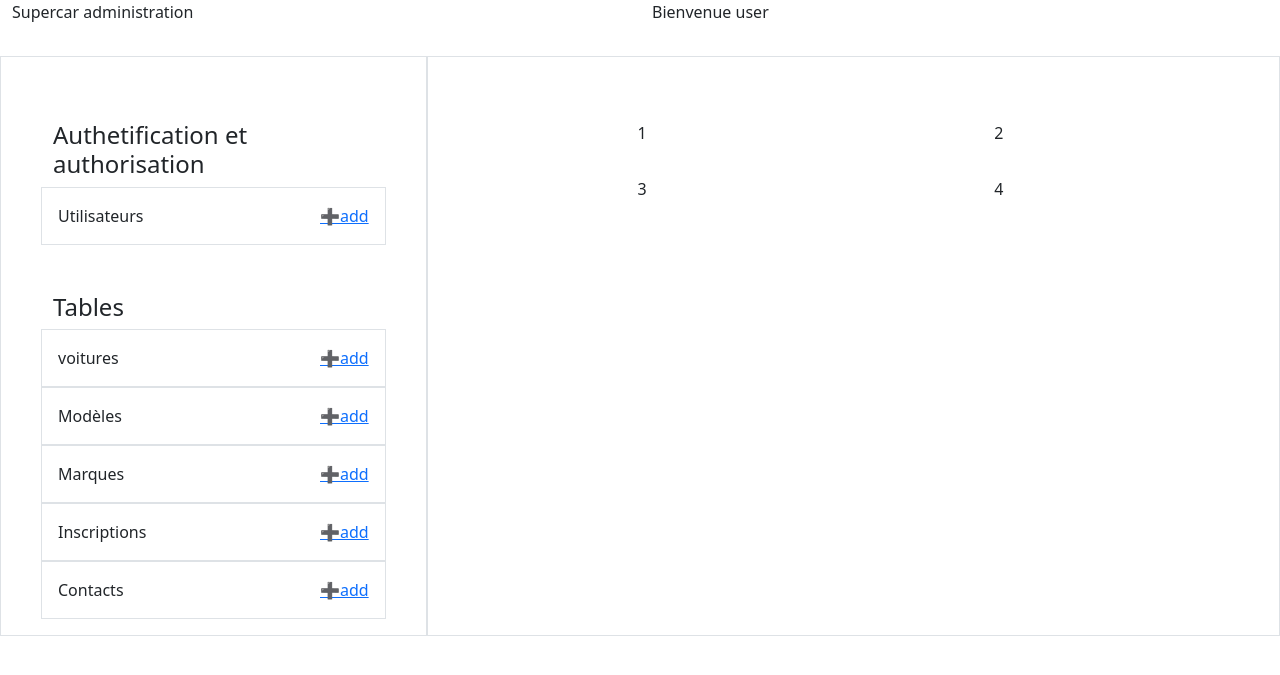
After one commit to anliomar-dev/supercarweb, a PHP site: page /dashboard.php in a window 1280 px wide. The commit adds this page. Shown: the top 675 px of the page. Run offline with PHP 8.4, Linux system fonts and the light colour scheme.

Commit message:
added two files: dashboard.php and dashboard.css

```diff
--- /dev/null
+++ b/admin/script_php/dashboard.php
@@ -0,0 +1,84 @@
+<!doctype html>
+<html lang="en">
+    <head>
+        <meta charset="utf-8">
+        <meta name="viewport" content="width=device-width, initial-scale=1">
+        <title>Dashboard</title>
+        <link href="https://cdn.jsdelivr.net/npm/bootstrap@5.3.3/dist/css/bootstrap.min.css" rel="stylesheet"
+        integrity="sha384-QWTKZyjpPEjISv5WaRU9OFeRpok6YctnYmDr5pNlyT2bRjXh0JMhjY6hW+ALEwIH" crossorigin="anonymous">
+        <!--lien font awsome-->
+        <link rel="stylesheet" href="https://cdnjs.cloudflare.com/ajax/libs/font-awesome/6.5.1/css/all.min.css"
+        integrity="sha512-DTOQO9RWCH3ppGqcWaEA1BIZOC6xxalwEsw9c2QQeAIftl+Vegovlnee1c9QX4TctnWMn13TZye+giMm8e2LwA=="
+        crossorigin="anonymous" referrerpolicy="no-referrer" />
+        <link rel="stylesheet" href="../style/dashboard.css">
+    </head>
+    <body>
+        <div class="container-fluid entete">
+            <div class="row">
+                <div class="col-6"><p>Supercar administration</p></div>
+                <div class="col-3">Bienvenue user</div>
+            </div>
+        </div>
+        <div class="container-fluid mt-3">
+            <div class="row">
+                <div class="col-12 col-sm-12 col-md-12 col-lg-4 border pt-5 px-5 left">
+                    <div class="row">
+                        <div class="col-12 p-3">
+                            <div class="row">
+                                <div class="col-12">
+                                    <div class="row">
+                                        <div class="col-12 titre-h4">
+                                            <h4>Authetification et authorisation</h4>
+                                        </div>
+                                        <div class="col-12 pt-3 border d-flex justify-content-between px-3">
+                                            <p class="users">Utilisateurs</p>
+                                            <a href="">➕add</a>
+                                        </div>
+                                    </div>
+                                </div>
+                                <div class="col-12 mt-5">
+                                    <div class="row">
+                                        <div class="col-12 titre-h4">
+                                            <h4>Tables</h4>
+                                        </div>
+                                        <div class="col-12 pt-3 border d-flex justify-content-between px-3">
+                                            <p class="table">voitures</p>
+                                            <a href="">➕add</a>
+                                        </div>
+                                        <div class="col-12 pt-3 border d-flex justify-content-between px-3">
+                                            <p class="table">Modèles</p>
+                                            <a href="">➕add</a>
+                                        </div>
+                                        <div class="col-12 pt-3 border d-flex justify-content-between px-3">
+                                            <p class="table">Marques</p>
+                                            <a href="">➕add</a>
+                                        </div>
+                                        <div class="col-12 pt-3 border d-flex justify-content-between px-3">
+                                            <p class="table">Inscriptions</p>
+                                            <a href="">➕add</a>
+                                        </div>
+                                        <div class="col-12 pt-3 border d-flex justify-content-between px-3">
+                                            <p class="table">Contacts</p>
+                                            <a href="">➕add</a>
+                                        </div>
+                                    </div>
+                                </div>
+                            </div>
+                        </div>
+                    </div>
+                </div>
+                <div class="col-12 col-sm-12 col-md-12 col-lg-8 border text-center pt-5 px-5 right">
+                    <div class="row">
+                        <div class="col-12 col-sm-12 col-md-5 col-lg-5 m-3">1</div>
+                        <div class="col-12 col-sm-12 col-md-5 col-lg-5 m-3">2</div>
+                        <div class="col-12 col-sm-12 col-md-5 col-lg-5 m-3">3</div>
+                        <div class="col-12 col-sm-12 col-md-5 col-lg-5 m-3">4</div>
+                    </div>
+                </div>
+            </div>
+        </div>
+        <script src="https://cdn.jsdelivr.net/npm/bootstrap@5.3.3/dist/js/bootstrap.bundle.min.js"
+            integrity="sha384-YvpcrYf0tY3lHB60NNkmXc5s9fDVZLESaAA55NDzOxhy9GkcIdslK1eN7N6jIeHz" crossorigin="anonymous">
+        </script>
+    </body>
+</html>
--- a/admin/script_php/login.php
+++ b/admin/script_php/login.php
@@ -3,7 +3,7 @@
     <head>
         <meta charset="utf-8">
         <meta name="viewport" content="width=device-width, initial-scale=1">
-        <title>Bootstrap demo</title>
+        <title>connexion</title>
         <link href="https://cdn.jsdelivr.net/npm/bootstrap@5.3.3/dist/css/bootstrap.min.css" rel="stylesheet"
         integrity="sha384-QWTKZyjpPEjISv5WaRU9OFeRpok6YctnYmDr5pNlyT2bRjXh0JMhjY6hW+ALEwIH" crossorigin="anonymous">
         <!--lien font awsome-->
```
Also changed, not shown: admin/script_php/server.php (+18 -0 lines), admin/style/dashboard.css (added, +50 -0 lines).
